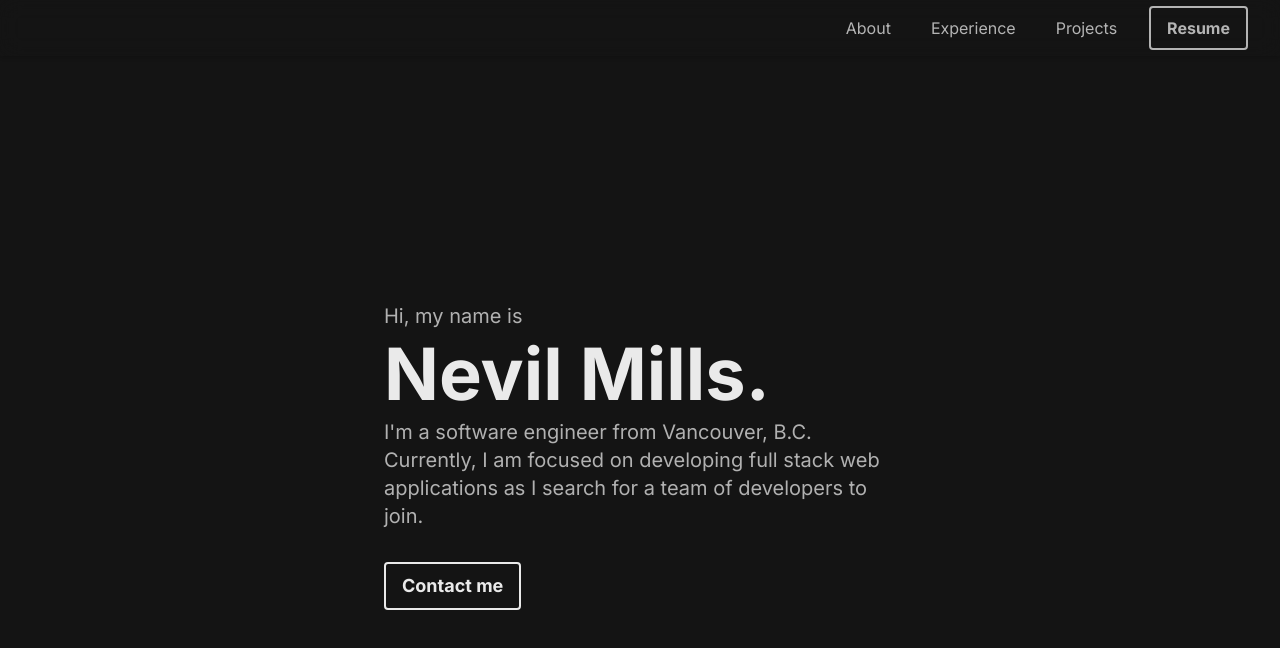
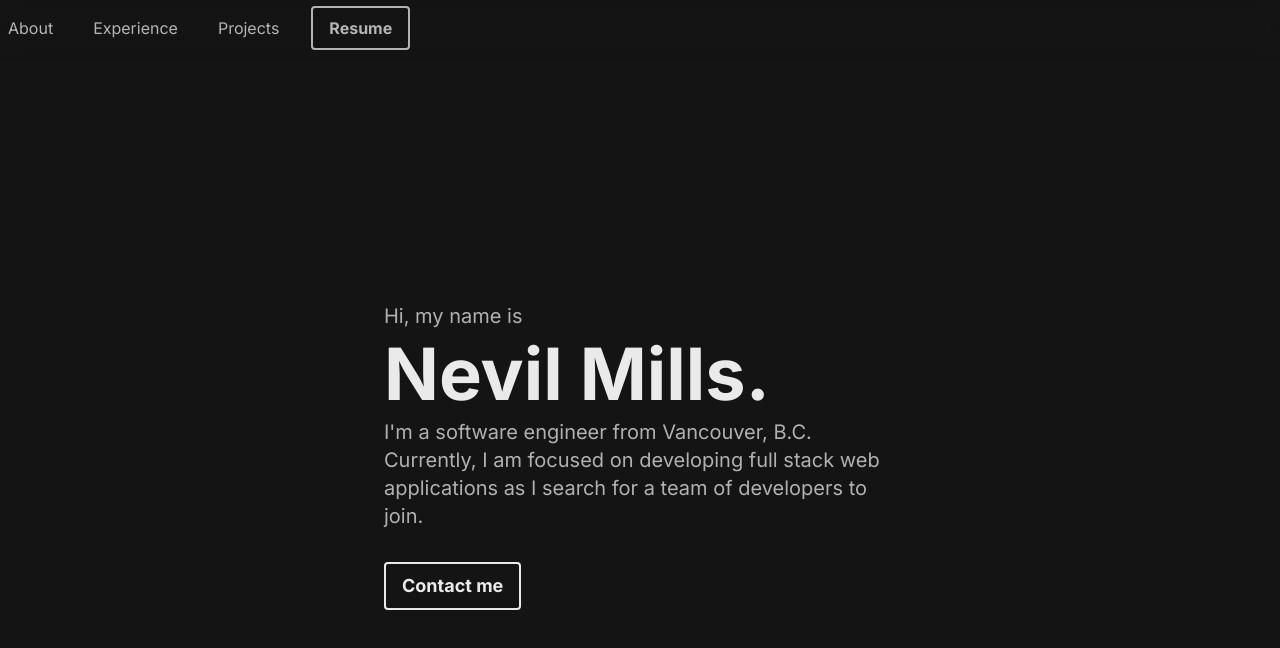
Before and after one commit to nevilmills/portfolio, a Next.js app: page / in a window 1280 px wide. Shown: the top 648 px of the page. Built offline with nearby package versions, Linux system fonts and the light colour scheme.

Commit message:
Add: fontawesome to project as dependency

```diff
--- a/package.json
+++ b/package.json
@@ -9,6 +9,10 @@
     "lint": "next lint"
   },
   "dependencies": {
+    "@fortawesome/fontawesome-svg-core": "^6.1.1",
+    "@fortawesome/free-brands-svg-icons": "^6.1.1",
+    "@fortawesome/free-solid-svg-icons": "^6.1.1",
+    "@fortawesome/react-fontawesome": "^0.1.18",
     "next": "12.1.4",
     "react": "18.0.0",
     "react-dom": "18.0.0"
--- a/styles/globals.css
+++ b/styles/globals.css
@@ -10,7 +10,7 @@
     @apply text-offwhite border-solid border-2 border-offwhite hover:bg-offwhite hover:text-lightBlack;
   }
   .nav {
-    @apply h-14 w-full flex justify-end items-center sticky top-0 z-50 opacity-75 bg-lightBlack;
+    @apply h-14 w-full flex justify-between items-center sticky top-0 z-50 opacity-75 bg-lightBlack;
     -webkit-backdrop-filter: blur(10px);
     backdrop-filter: blur(10px);
     box-shadow: 0 2px 4px 0 rgba(0, 0, 0, 0.2);
```
Also changed, not shown: 1 other file (tests, documents, lock files or other folders).
